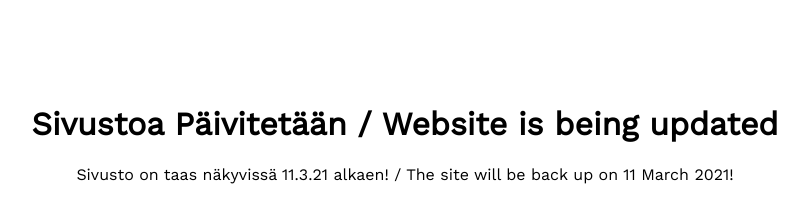
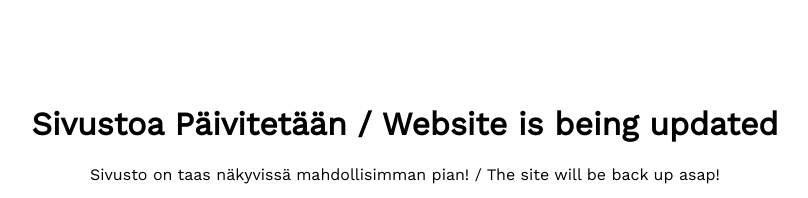
Before and after one commit to XeduR/www.erantanen.com, a plain HTML site: page index.html in a window 1280 px wide. Shown: the top 198 px of the page, without its empty margins (235-1043 px from the left). Drawn offline with nearby package versions, Linux system fonts and the light colour scheme.

Commit message:
Update index.html

```diff
--- a/index.html
+++ b/index.html
@@ -52,7 +52,7 @@
 		<div class="full-height">
 			<div class="center">
 				<h1>Sivustoa Päivitetään / Website is being updated</h1>
-				<p>Sivusto on taas näkyvissä 11.3.21 alkaen! / The site will be back up on 11 March 2021!</p>
+				<p>Sivusto on taas näkyvissä mahdollisimman pian! / The site will be back up asap!</p>
 				<img src="./img/temp.png" alt="logo">
 			</div>
 		</div>
```
